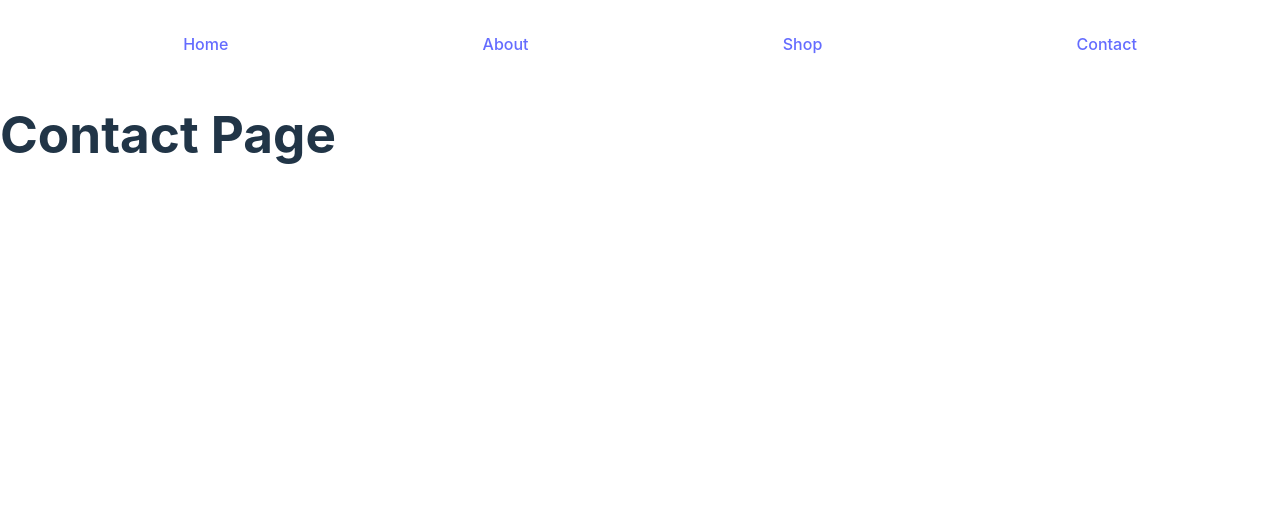
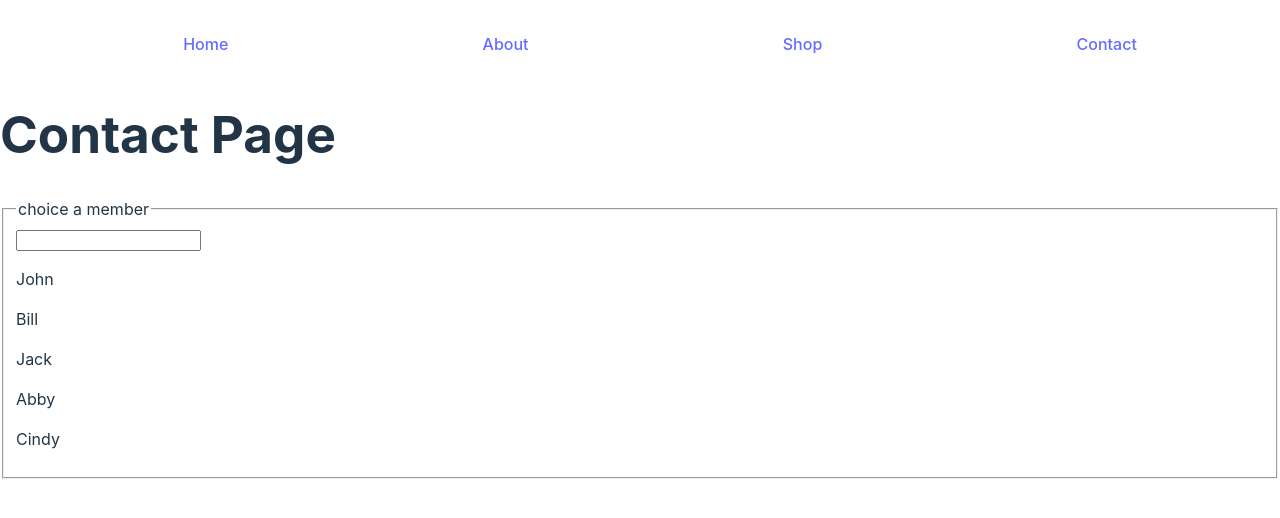
Before and after one commit to Luciano0322/react_course_vite, a React (Vite) app in the folder react-router/: page /contact in a window 1280 px wide. Shown: the top 518 px of the page. Built offline with nearby package versions, Linux system fonts and the light colour scheme.

Commit message:
useSearchParams 教學

```diff
--- a/react-router/src/pages/Contact.tsx
+++ b/react-router/src/pages/Contact.tsx
@@ -1,9 +1,49 @@
-import { FC } from 'react'
+import { FC, useEffect, useState } from 'react'
+import { useSearchParams } from 'react-router-dom'
 
+const members: string[] = [
+  'John',
+  'Bill',
+  'Jack',
+  'Abby',
+  'Cindy',
+];
+
+// 這裡簡單介紹一下一般常會看到的搜尋功能，就是在url後面接著參數的做法
+// 通常作為索資用，那簡單示範一下搜尋功能的做法，但實際使用上來說會串接api
 const Contact: FC = () => {
+  const [picked, setPicked] = useState<string[]>(members)
+  const [formParams, setFormParams] = useSearchParams({
+    q: '',
+  });
+
+  const q = formParams.get("q")
+
+  useEffect(() => {
+    if(q) {
+      // 如果是用來串接api的話就要在這裡置換以下的code, 並將你的 q 帶入做為參數
+      const adjMembers = members.filter((e) => e.includes(q))
+      setPicked(adjMembers)
+    }
+    return () => setPicked(members)
+  }, [q])
+
   return (
     <div>
       <h1>Contact Page</h1>
+      <form action="">
+        <fieldset>
+          <legend>choice a member</legend>
+          <input
+            type="text"
+            value={q || ""}
+            onChange={(e) => setFormParams({ q: e.target.value})}
+          />
+          {picked.map((e) => (
+            <p key={e}>{e}</p>
+          ))}
+        </fieldset>
+      </form>
     </div>
   )
 }
--- a/react-router/src/pages/Shirts/ShirtWid.tsx
+++ b/react-router/src/pages/Shirts/ShirtWid.tsx
@@ -2,6 +2,8 @@ import { FC } from 'react'
 import { useParams } from 'react-router-dom'
 
 // 可以透過useParams 的 hook 來拿到產品的 id
+// 這裡的id是對應你url定義的pathname
+// 假設你是定義成 /:shirtId 那你就要改用 shirtId 來取值
 const ShirtWid: FC = () => {
   const { id } = useParams();
   return (
```
